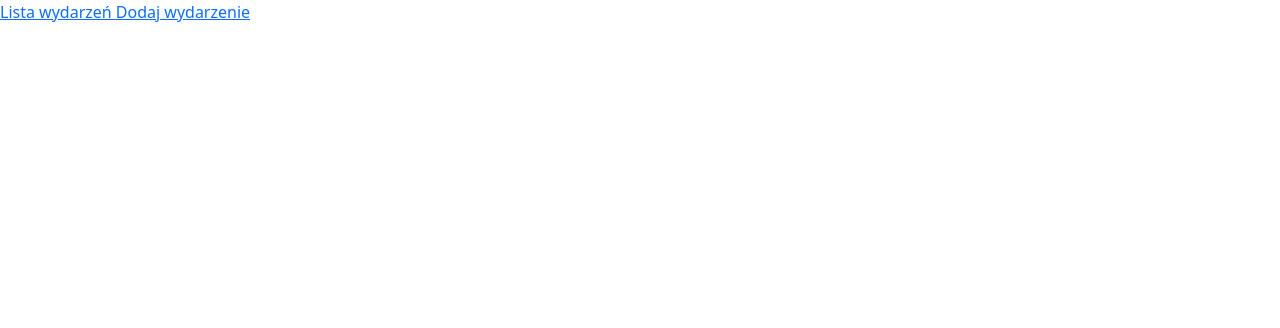
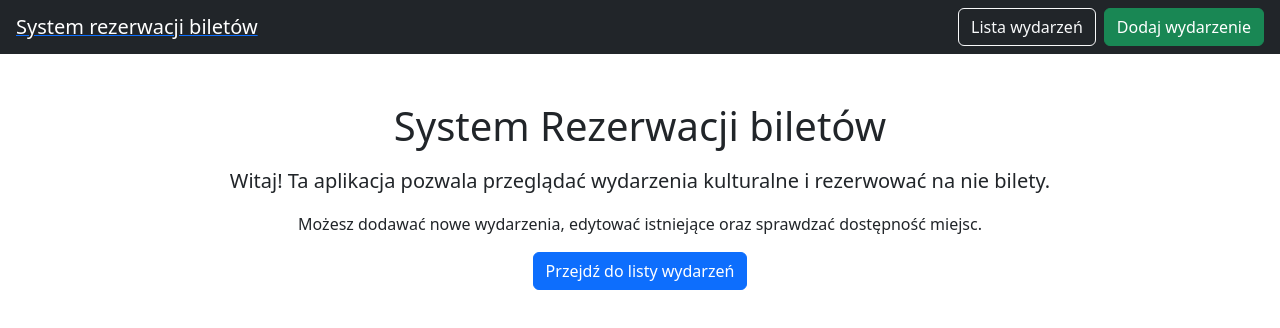
Before and after one commit to KacperRogos/MVC, an Angular app in the folder Project/tickedBookingSystem/: page /home in a window 1280 px wide. Before the commit this address led to /. Shown: the top 328 px of the page. Built offline with nearby package versions, Linux system fonts and the light colour scheme.

Commit message:
Add new home page

```diff
--- a/Project/tickedBookingSystem/src/app/app.html
+++ b/Project/tickedBookingSystem/src/app/app.html
@@ -1,6 +1,9 @@
-<nav>
-  <a routerLink="/events">Lista wydarzeń </a>
-  <a routerLink="/events/new">Dodaj wydarzenie</a>
+<nav class="navbar navbar-dark bg-dark px-3">
+  <a routerLink="/home"><span class="navbar-brand">System rezerwacji biletów</span></a>
+  <div>
+    <a routerLink="/events" class="btn btn-outline-light me-2">Lista wydarzeń</a>
+    <a routerLink="/events/new" class="btn btn-success">Dodaj wydarzenie</a>
+  </div>
 </nav>
 
 <router-outlet></router-outlet>
--- a/Project/tickedBookingSystem/src/app/app.routes.ts
+++ b/Project/tickedBookingSystem/src/app/app.routes.ts
@@ -2,11 +2,13 @@ import { Routes } from '@angular/router';
 import { EventDetail } from './event-detail/event-detail';
 import { EventForm } from './event-form/event-form';
 import { EventList } from './event-list/event-list';
+import { Home } from './home/home';
 
 export const routes: Routes = [
-    { path: '', redirectTo: 'events', pathMatch: 'full' },
+    { path: '', redirectTo: 'home', pathMatch: 'full' },
     { path: 'events', component: EventList },
     { path: 'events/new', component: EventForm },
     { path: 'events/edit/:id', component: EventForm },
     { path: 'events/:id', component: EventDetail },
+    { path: 'home', component: Home}
 ];
--- /dev/null
+++ b/Project/tickedBookingSystem/src/app/home/home.html
@@ -0,0 +1,6 @@
+<div class="container mt-5 text-center">
+    <h1>System Rezerwacji biletów</h1>
+    <p class="mt-3 lead">Witaj! Ta aplikacja pozwala przeglądać wydarzenia kulturalne i rezerwować na nie bilety.</p>
+    <p>Możesz dodawać nowe wydarzenia, edytować istniejące oraz sprawdzać dostępność miejsc.</p>
+    <a class="btn btn-primary" routerLink="/events">Przejdź do listy wydarzeń</a>
+</div>
```
Also changed, not shown: Project/tickedBookingSystem/src/app/home/home.ts (added, +10 -0 lines), Project/tickedBookingSystem/src/app/home/home.css (added), 1 other file (tests, documents, lock files or other folders).
